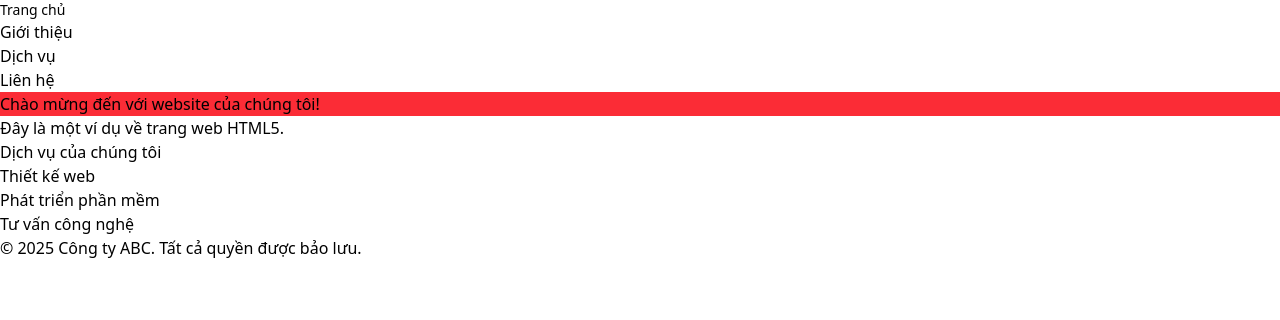
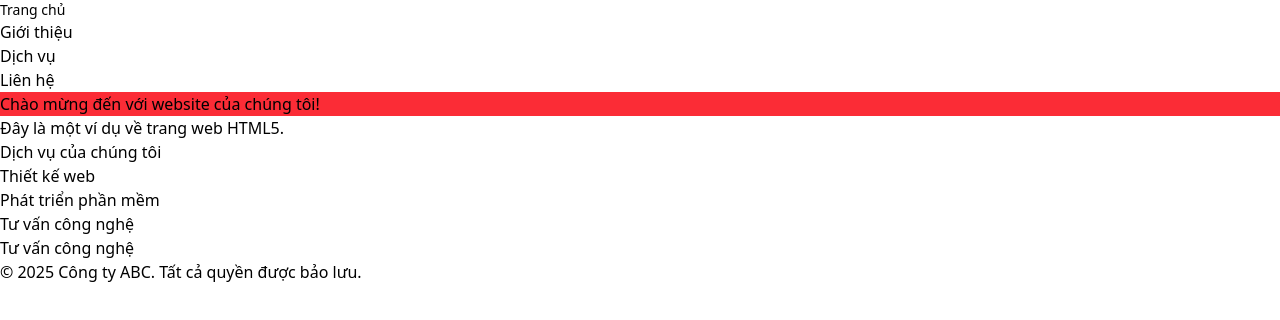
Before and after one commit to KyleTrant/BT1, a website: page index.html in a window 1280 px wide. Drawn offline with nearby package versions, Linux system fonts and the light colour scheme; files that its build step writes are made by us from their sources.

Commit message:
add index.html

```diff
--- a/index.html
+++ b/index.html
@@ -37,6 +37,7 @@
                 <li>Thiết kế web</li>
                 <li>Phát triển phần mềm</li>
                 <li>Tư vấn công nghệ</li>
+                <li>Tư vấn công nghệ</li>
             </ul>
         </section>
     </main>
```
